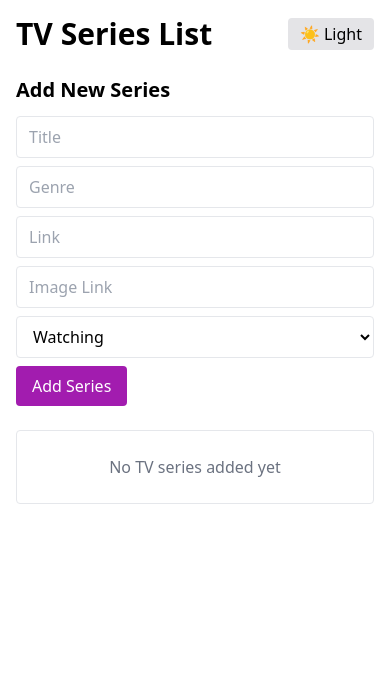
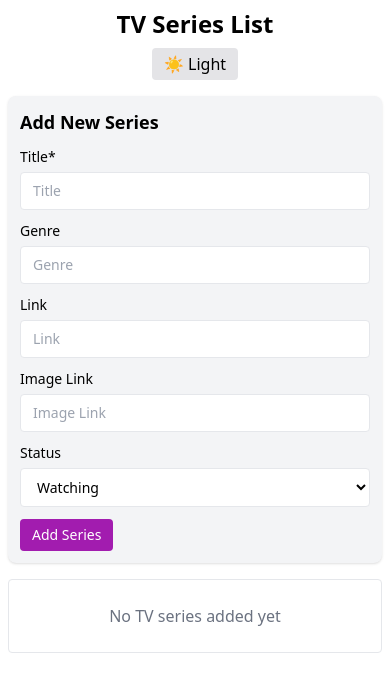
Before and after one commit to mirrerror/SimpleTVSeriesList, a React (Vite) app in the folder simple-tv-series-list/: page / in a window 390 px wide. Shown: the top 692 px of the page. Built offline with nearby package versions, Linux system fonts and the light colour scheme.

Commit message:
make a responsive design for both pc and mobile users

```diff
--- a/simple-tv-series-list/src/App.jsx
+++ b/simple-tv-series-list/src/App.jsx
@@ -10,7 +10,20 @@ export default function App() {
         return stored ? JSON.parse(stored) : []
     })
     const [editingSeries, setEditingSeries] = useState(null)
+    const [isMobile, setIsMobile] = useState(false)
     const formRef = useRef(null)
+
+    useEffect(() => {
+        const checkMobile = () => {
+            setIsMobile(window.innerWidth < 768)
+        }
+
+        checkMobile()
+
+        window.addEventListener('resize', checkMobile)
+
+        return () => window.removeEventListener('resize', checkMobile)
+    }, [])
 
     useEffect(() => {
         localStorage.setItem('tvSeries', JSON.stringify(series))
@@ -50,17 +63,18 @@ export default function App() {
     }
 
     return (
-        <div className="min-h-screen p-4 bg-white text-black dark:bg-zinc-900 dark:text-white transition-colors duration-300">
+        <div className="min-h-screen p-2 sm:p-4 bg-white text-black dark:bg-zinc-900 dark:text-white transition-colors duration-300">
             <div className="max-w-4xl mx-auto">
-                <header className="flex justify-between items-center mb-6">
-                    <h1 className="text-3xl font-bold">TV Series List</h1>
+                <header className="flex flex-col sm:flex-row justify-between items-center mb-4 sm:mb-6 gap-2">
+                    <h1 className="text-2xl sm:text-3xl font-bold text-center sm:text-left">TV Series List</h1>
                     <ThemeToggle />
                 </header>
-                <div ref={formRef}>
+                <div ref={formRef} className="mb-4 sm:mb-6">
                     <TVSeriesForm
                         onAdd={addSeries}
                         editSeries={editingSeries}
                         onUpdate={updateSeries}
+                        isMobile={isMobile}
                     />
                 </div>
                 <TVSeriesList
@@ -68,6 +82,7 @@ export default function App() {
                     onRate={rateSeries}
                     onRemove={removeSeries}
                     onEdit={editSeries}
+                    isMobile={isMobile}
                 />
             </div>
         </div>
--- a/simple-tv-series-list/src/components/TVSeriesForm.jsx
+++ b/simple-tv-series-list/src/components/TVSeriesForm.jsx
@@ -1,7 +1,7 @@
 import { useState, useEffect } from 'react'
 import { nanoid } from 'nanoid'
 
-export default function TVSeriesForm({ onAdd, editSeries, onUpdate }) {
+export default function TVSeriesForm({ onAdd, editSeries, onUpdate, isMobile }) {
     const [title, setTitle] = useState('')
     const [genre, setGenre] = useState('')
     const [link, setLink] = useState('')
@@ -90,44 +90,59 @@ export default function TVSeriesForm({ onAdd, editSeries, onUpdate }) {
     }
 
     return (
-        <form onSubmit={handleSubmit} className="mb-6">
-            <h2 className="text-xl font-bold mb-3">
+        <form onSubmit={handleSubmit} className="mb-4 sm:mb-6 p-3 sm:p-4 bg-gray-100 dark:bg-zinc-800 rounded-lg shadow">
+            <h2 className="text-lg sm:text-xl font-bold mb-2 sm:mb-3">
                 {isEditing ? 'Edit Series' : 'Add New Series'}
             </h2>
-            <div className="grid gap-2 grid-cols-1 md:grid-cols-3">
+            <div className="grid gap-2 grid-cols-1 sm:grid-cols-2 md:grid-cols-3">
+                <div className="space-y-1">
+                    <label className="text-sm font-medium">Title*</label>
                     <input
                         type="text" placeholder="Title" required
                         value={title} onChange={e => setTitle(e.target.value)}
-                    className="border rounded px-3 py-2 w-full bg-white dark:bg-zinc-800 dark:border-zinc-700 dark:text-white"
+                        className="border rounded px-3 py-2 w-full bg-white dark:bg-zinc-700 dark:border-zinc-600 dark:text-white text-sm"
                     />
+                </div>
+                <div className="space-y-1">
+                    <label className="text-sm font-medium">Genre</label>
                     <input
                         type="text" placeholder="Genre"
                         value={genre} onChange={e => setGenre(e.target.value)}
-                    className="border rounded px-3 py-2 w-full bg-white dark:bg-zinc-800 dark:border-zinc-700 dark:text-white"
+                        className="border rounded px-3 py-2 w-full bg-white dark:bg-zinc-700 dark:border-zinc-600 dark:text-white text-sm"
                     />
+                </div>
+                <div className="space-y-1">
+                    <label className="text-sm font-medium">Link</label>
                     <input
                         type="text" placeholder="Link"
                         value={link} onChange={e => setLink(e.target.value)}
-                    className="border rounded px-3 py-2 w-full bg-white dark:bg-zinc-800 dark:border-zinc-700 dark:text-white"
+                        className="border rounded px-3 py-2 w-full bg-white dark:bg-zinc-700 dark:border-zinc-600 dark:text-white text-sm"
                     />
+                </div>
+                <div className="space-y-1">
+                    <label className="text-sm font-medium">Image Link</label>
                     <input
                         type="text" placeholder="Image Link"
                         value={imageLink} onChange={e => setImageLink(e.target.value)}
-                    className="border rounded px-3 py-2 w-full bg-white dark:bg-zinc-800 dark:border-zinc-700 dark:text-white"
+                        className="border rounded px-3 py-2 w-full bg-white dark:bg-zinc-700 dark:border-zinc-600 dark:text-white text-sm"
                     />
+                </div>
+                <div className="space-y-1">
+                    <label className="text-sm font-medium">Status</label>
                     <select
                         value={status} onChange={e => setStatus(e.target.value)}
-                    className="border rounded px-3 py-2 w-full bg-white dark:bg-zinc-800 dark:border-zinc-700 dark:text-white"
+                        className="border rounded px-3 py-2 w-full bg-white dark:bg-zinc-700 dark:border-zinc-600 dark:text-white text-sm"
                     >
                         <option>Watching</option>
                         <option>Watched</option>
                         <option>Plan to Watch</option>
                     </select>
                 </div>
-            <div className="flex gap-2 mt-2">
+            </div>
+            <div className="flex gap-2 mt-3">
                 <button
                     type="submit"
-                    className="px-4 py-2 bg-fuchsia-700 text-white rounded hover:bg-amber-500"
+                    className="px-3 sm:px-4 py-1.5 sm:py-2 bg-fuchsia-700 text-white rounded hover:bg-amber-500 text-sm sm:text-base font-medium transition"
                 >
                     {isEditing ? 'Update Series' : 'Add Series'}
                 </button>
@@ -135,7 +150,7 @@ export default function TVSeriesForm({ onAdd, editSeries, onUpdate }) {
                     <button
                         type="button"
                         onClick={handleCancel}
-                        className="px-4 py-2 bg-gray-500 text-white rounded hover:bg-gray-600"
+                        className="px-3 sm:px-4 py-1.5 sm:py-2 bg-gray-500 text-white rounded hover:bg-gray-600 text-sm sm:text-base font-medium transition"
                     >
                         Cancel
                     </button>
```
Also changed, not shown: simple-tv-series-list/src/components/TVSeriesList.jsx (+37 -21 lines). Lines whose indentation alone changed are shown as unchanged.
